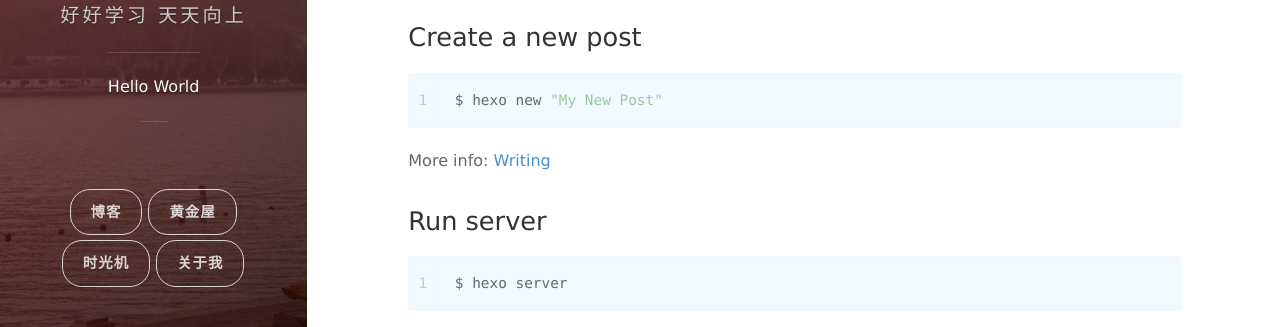
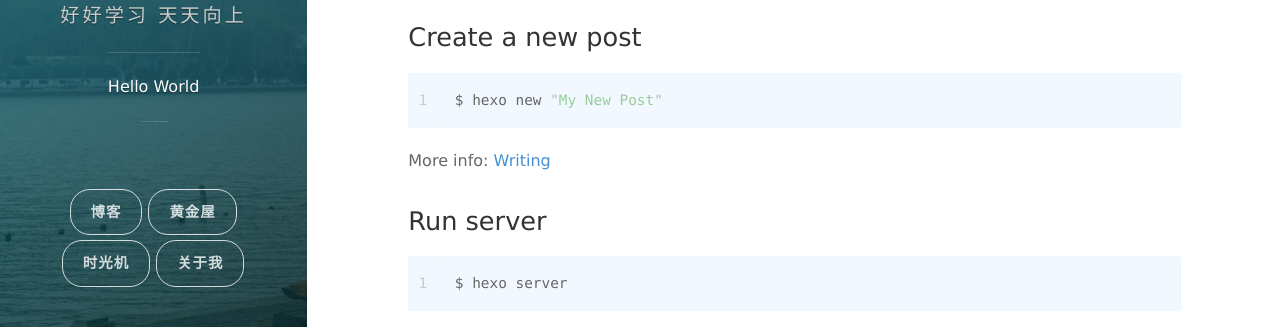
Before and after one commit to itclimb/itclimb.github.io, a plain HTML site: page 2017/07/04/hello-world/index.html in a window 1280 px wide. Shown: the part 326-653 px from the top of the page. Drawn offline with nearby package versions, Linux system fonts and the light colour scheme; some packages are replaced by stand-ins of ours; a script that the page names is missing.

Commit message:
Site updated: 2017-07-07 10:50:23

```diff
--- a/2017/07/04/hello-world/index.html
+++ b/2017/07/04/hello-world/index.html
@@ -136,7 +136,7 @@
 
     </div>
 
-    <div class="panel-cover--overlay cover-red"></div>
+    <div class="panel-cover--overlay cover-green"></div>
   </div>
 </header>
 
```
Also changed, not shown: archives/2017/07/index.html (+1 -1 lines), archives/2017/index.html (+1 -1 lines), archives/index.html (+1 -1 lines), index.html (+1 -1 lines).
